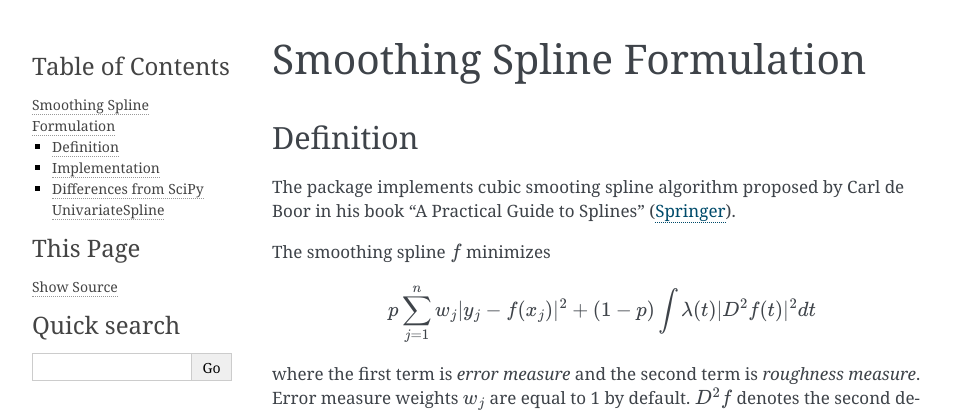
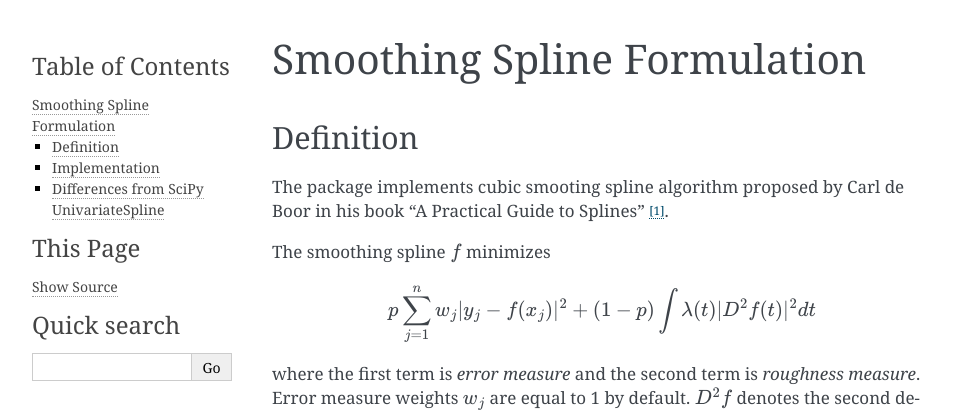
Before and after one commit to espdev/csaps, a Sphinx documentation site: the page built from docs/formulation.rst, in a window 1280 px wide and 900 px high. Shown: the top 412 px of the window, without its empty margins (148-1111 px from the left). Built offline with Sphinx 7.4.7, drawn with Linux system fonts in a browser that asks for light colours; some of the changed text lies outside the part shown.

Commit message:
use footnote for link to the book

```diff
--- a/docs/formulation.rst
+++ b/docs/formulation.rst
@@ -7,7 +7,7 @@ Definition
 ----------
 
 The package implements cubic smooting spline algorithm proposed by Carl de Boor in his book
-"A Practical Guide to Splines" (`Springer <https://www.springer.com/gp/book/9780387953663>`_).
+"A Practical Guide to Splines" [#]_.
 
 The smoothing spline :math:`f` minimizes
 
```
Also changed, not shown: other parts of docs/formulation.rst (+5 -0 lines).
